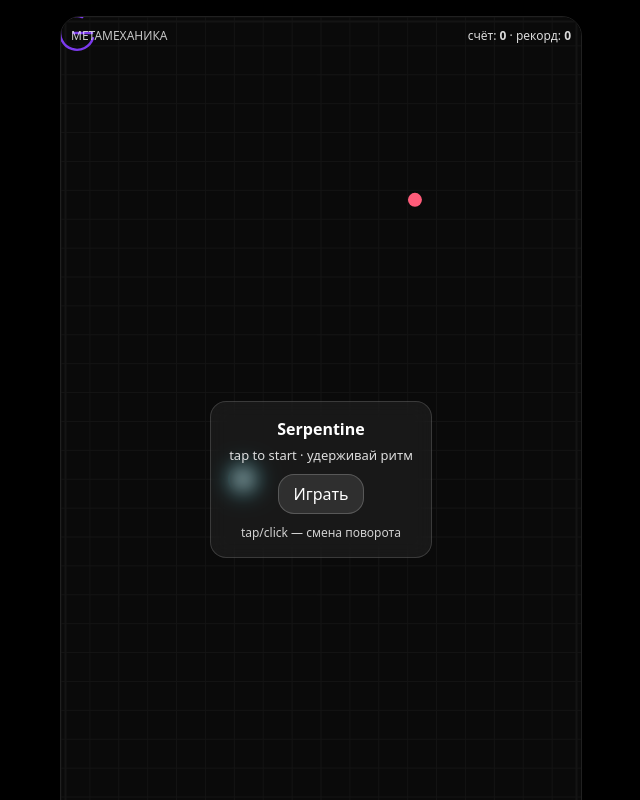
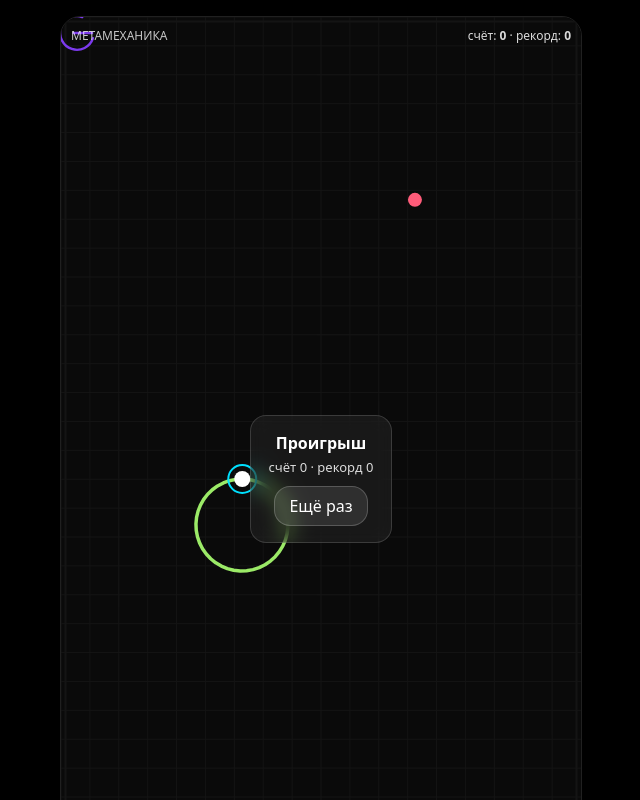
Before and after one commit to kykarama/appstor, a plain HTML site: page index.html in a window 1280 px wide. Both pictures are taken after a click on the link "Играть". Shown: the top 800 px of the page, without its empty margins (319-959 px from the left). Drawn offline with Linux system fonts and the light colour scheme.

Commit message:
Add files via upload

```diff
--- a/index.html
+++ b/index.html
@@ -18,7 +18,7 @@
     .bottombar{position:absolute; inset:auto 0 0 0; text-align:center; font-size:10px; padding:10px; opacity:.7}
     .overlay{position:absolute; inset:0; display:grid; place-items:center; background:transparent}
     .card{background:rgba(255,255,255,.06); border:1px solid rgba(255,255,255,.15); padding:16px 18px; border-radius:16px; backdrop-filter: blur(10px); text-align:center}
-    .btn{display:inline-block; padding:8px 14px; border-radius:16px; border:1px solid rgba(255,255,255,.2); background:rgba(255,255,255,.1); color:#fff; text-decoration:none}
+    .btn{display:inline-block; padding:8px 14px; border-radius:16px; border:1px solid rgba(255,255,255,.2); background:rgba(255,255,255,.1); color:#fff; text-decoration:none; cursor:pointer}
     .cta{margin-top:10px; font-size:12px; opacity:.8}
   </style>
 </head>
@@ -31,7 +31,7 @@
       <div class="card">
         <div style="font-weight:600;margin-bottom:6px">Serpentine</div>
         <div style="opacity:.85;font-size:13px;margin-bottom:10px" id="hint">tap to start · удерживай ритм</div>
-        <a href="#" class="btn" id="playBtn">Играть</a>
+        <a class="btn" id="playBtn">Играть</a>
         <div class="cta">tap/click — смена поворота</div>
       </div>
     </div>
@@ -39,7 +39,7 @@
       <div class="card">
         <div style="font-weight:700;margin-bottom:4px">Проигрыш</div>
         <div style="opacity:.85;font-size:13px;margin-bottom:10px">счёт <span id="finalScore">0</span> · рекорд <span id="finalBest">0</span></div>
-        <a href="#" class="btn" id="retryBtn">Ещё раз</a>
+        <a class="btn" id="retryBtn">Ещё раз</a>
       </div>
     </div>
     <div class="bottombar">избегай стен и хвоста · собирай точки</div>
@@ -213,6 +213,9 @@
   canvas.addEventListener('mousedown', input);
   canvas.addEventListener('touchstart', input, {passive:false});
   document.addEventListener('keydown', (e)=>{ if(e.code==='Space'||e.code==='Enter') input(e); });
+  // FIX: wire overlay buttons
+  playBtn.addEventListener('click', (e)=>{ e.preventDefault(); start(); });
+  retryBtn.addEventListener('click', (e)=>{ e.preventDefault(); reset(); start(); });
 
   resize(); // init
 })();</script>
```
